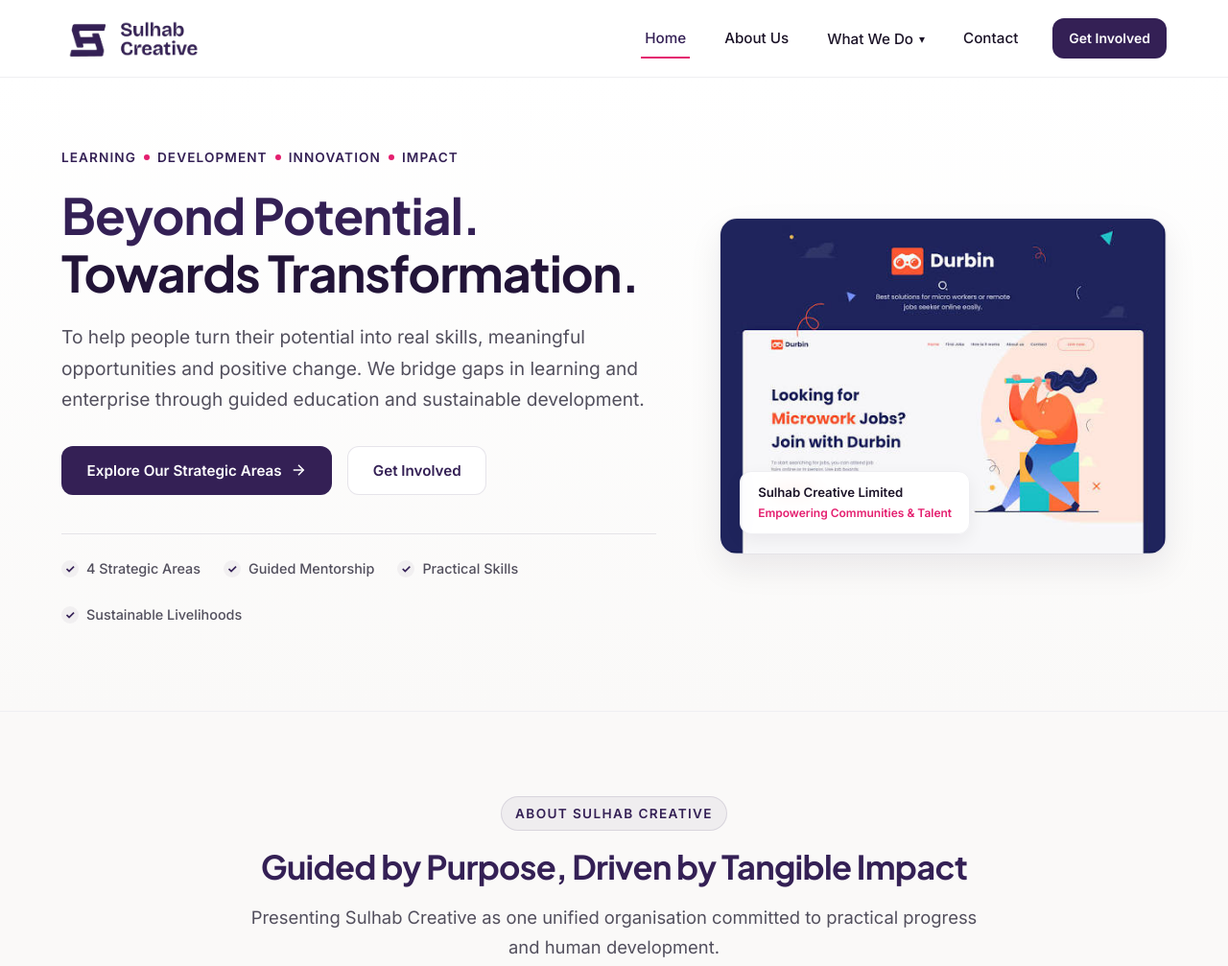
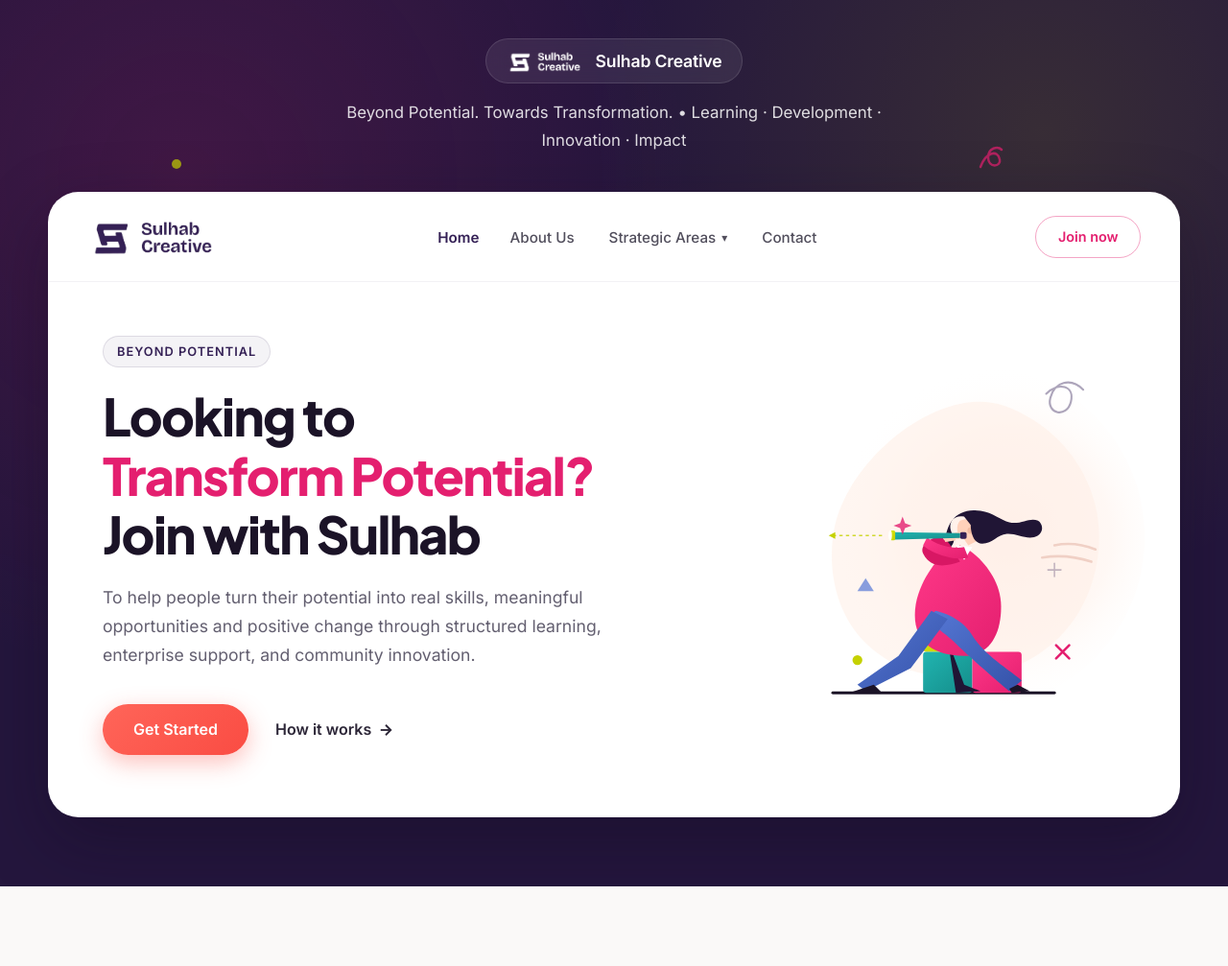
Before and after one commit to aminumuhammad000/sulhab, a plain HTML site: page index.html in a window 1280 px wide. Shown: the top 1007 px of the page at 96% size. Drawn offline with Linux system fonts and the light colour scheme.

Commit message:
Adapt hero section to hero.jpeg design layout with Sulhab logo, colors, and custom illustration

```diff
--- a/assets/css/styles.css
+++ b/assets/css/styles.css
@@ -180,15 +180,28 @@ p {
   font-size: 1.15rem;
 }
 
-/* Header & Navigation */
+/* Header & Navigation (Sticky On Scroll) */
 .site-header {
-  position: sticky;
+  position: fixed;
   top: 0;
-  background-color: rgba(255, 255, 255, 0.95);
-  backdrop-filter: blur(10px);
+  left: 0;
+  right: 0;
+  background-color: rgba(255, 255, 255, 0.98);
+  backdrop-filter: blur(12px);
   border-bottom: 1px solid var(--color-border-light);
   z-index: 1000;
-  transition: var(--transition);
+  transition: transform 0.3s ease, opacity 0.3s ease;
+  transform: translateY(-100%);
+  opacity: 0;
+  pointer-events: none;
+}
+
+.site-header.is-sticky,
+.site-header.always-visible {
+  transform: translateY(0);
+  opacity: 1;
+  pointer-events: auto;
+  box-shadow: 0 4px 20px rgba(0, 0, 0, 0.06);
 }
 
 .nav-container {
@@ -378,165 +391,278 @@ p {
   font-size: 0.875rem;
 }
 
-/* Hero Section */
-.hero-section {
-  padding: 4.5rem 0 5.5rem 0;
-  background: linear-gradient(180deg, #FFFFFF 0%, var(--color-bg-page) 100%);
-  border-bottom: 1px solid var(--color-border-light);
+/* ==========================================================================
+   Hero Stage (Adapted from hero.jpeg style with Sulhab branding)
+   ========================================================================== */
+.hero-stage-outer {
+  background-color: #24163D;
+  background-image:
+    radial-gradient(circle at 15% 20%, rgba(228, 31, 111, 0.15) 0%, transparent 40%),
+    radial-gradient(circle at 85% 15%, rgba(197, 209, 1, 0.12) 0%, transparent 35%);
+  padding: 2.5rem 1.5rem 4.5rem 1.5rem;
+  position: relative;
+  overflow: hidden;
 }
 
-.hero-grid {
-  display: grid;
-  grid-template-columns: 1.15fr 0.85fr;
-  align-items: center;
-  gap: 3.5rem;
+/* Floating doodles in outer hero banner */
+.hero-stage-doodles {
+  position: absolute;
+  inset: 0;
+  pointer-events: none;
+  z-index: 1;
 }
 
-.hero-content {
-  max-width: 620px;
+.doodle {
+  position: absolute;
+  opacity: 0.7;
 }
 
-.hero-descriptor {
+.doodle-dot-yellow {
+  top: 18%;
+  left: 14%;
+  width: 10px;
+  height: 10px;
+  border-radius: 50%;
+  background-color: var(--color-accent);
+}
+
+.doodle-loop-coral {
+  top: 16%;
+  right: 18%;
+  color: var(--color-secondary);
+}
+
+.doodle-ribbon-left {
+  top: 28%;
+  left: 12%;
+  color: #FFAA7A;
+}
+
+.doodle-star-right {
+  top: 32%;
+  right: 13%;
+  color: rgba(255, 255, 255, 0.4);
+}
+
+/* Top Mini Banner in outer hero */
+.hero-top-banner {
+  text-align: center;
+  position: relative;
+  z-index: 2;
+  margin-bottom: 2.5rem;
+}
+
+.hero-top-brand {
+  display: inline-flex;
+  align-items: center;
+  gap: 12px;
+  background: rgba(255, 255, 255, 0.08);
+  border: 1px solid rgba(255, 255, 255, 0.12);
+  backdrop-filter: blur(10px);
+  padding: 8px 20px;
+  border-radius: var(--radius-full);
+  margin-bottom: 1rem;
+}
+
+.hero-top-brand img {
+  height: 26px;
+  width: auto;
+}
+
+.hero-top-brand span {
+  color: #FFFFFF;
+  font-weight: 700;
+  font-size: 1.1rem;
+  letter-spacing: -0.01em;
+}
+
+.hero-top-subtext {
+  color: rgba(255, 255, 255, 0.85);
+  font-size: 1.05rem;
+  font-weight: 400;
+  max-width: 620px;
+  margin: 0 auto;
+}
+
+/* Floating White Main Card */
+.hero-card-frame {
+  max-width: 1180px;
+  margin: 0 auto;
+  background-color: #FFFFFF;
+  border-radius: 32px;
+  box-shadow: 0 25px 70px rgba(17, 8, 30, 0.35);
+  position: relative;
+  z-index: 3;
+  overflow: hidden;
+  border: 1px solid rgba(255, 255, 255, 0.9);
+}
+
+/* Inner Card Header / Nav */
+.card-nav {
   display: flex;
   align-items: center;
-  gap: 8px;
-  font-size: 0.85rem;
+  justify-content: space-between;
+  padding: 1.5rem 2.5rem;
+  background-color: #FFFFFF;
+  border-bottom: 1px solid #F2F1F5;
+}
+
+.card-brand {
+  display: flex;
+  align-items: center;
+}
+
+.card-brand img {
+  height: 44px;
+  width: auto;
+}
+
+.card-nav-links {
+  display: flex;
+  align-items: center;
+  gap: 2rem;
+}
+
+.card-nav-link {
+  font-size: 0.95rem;
+  font-weight: 500;
+  color: #524F5D;
+  transition: var(--transition);
+}
+
+.card-nav-link:hover,
+.card-nav-link.active {
+  color: var(--color-primary);
   font-weight: 600;
+}
+
+.card-nav-cta {
+  display: inline-flex;
+  align-items: center;
+  justify-content: center;
+  padding: 0.55rem 1.4rem;
+  border-radius: var(--radius-full);
+  border: 1.5px solid rgba(228, 31, 111, 0.4);
+  color: var(--color-secondary);
+  font-size: 0.9rem;
+  font-weight: 600;
+  background-color: transparent;
+  transition: var(--transition);
+}
+
+.card-nav-cta:hover {
+  background-color: var(--color-secondary);
+  color: #FFFFFF;
+  border-color: var(--color-secondary);
+  box-shadow: 0 4px 14px rgba(228, 31, 111, 0.25);
+}
+
+/* Card Hero Body Layout */
+.card-hero-body {
+  padding: 3.5rem 3rem 4rem 3.5rem;
+  display: grid;
+  grid-template-columns: 1.1fr 1fr;
+  align-items: center;
+  gap: 3rem;
+  position: relative;
+}
+
+.card-hero-content {
+  max-width: 540px;
+}
+
+.hero-pill-tag {
+  display: inline-block;
+  font-size: 0.8rem;
+  font-weight: 700;
   text-transform: uppercase;
   letter-spacing: 0.08em;
   color: var(--color-primary);
+  background-color: var(--color-primary-subtle);
+  border: 1px solid var(--color-primary-border);
+  padding: 5px 14px;
+  border-radius: var(--radius-full);
   margin-bottom: 1.25rem;
 }
 
-.hero-descriptor span.dot {
-  width: 6px;
-  height: 6px;
-  border-radius: 50%;
-  background-color: var(--color-secondary);
-  display: inline-block;
+.card-hero-title {
+  font-size: 3.35rem;
+  line-height: 1.15;
+  color: #1B1327;
+  font-weight: 800;
+  letter-spacing: -0.03em;
+  margin-bottom: 1.25rem;
 }
 
-.hero-title {
-  font-size: 3.25rem;
-  line-height: 1.15;
-  margin-bottom: 1.25rem;
-  color: var(--color-primary);
+.card-hero-title .highlight-magenta {
+  color: var(--color-secondary);
+  display: block;
 }
 
-.hero-title span.highlight {
-  color: var(--color-primary-dark);
-  position: relative;
-  display: inline-block;
+.card-hero-desc {
+  font-size: 1.1rem;
+  line-height: 1.7;
+  color: #635F70;
+  margin-bottom: 2.25rem;
 }
 
-.hero-title span.highlight::after {
-  content: '';
-  position: absolute;
-  bottom: 4px;
-  left: 0;
-  width: 100%;
-  height: 6px;
-  background-color: var(--color-accent-subtle);
-  z-index: -1;
-  border-radius: 2px;
+.card-hero-actions {
+  display: flex;
+  align-items: center;
+  gap: 1.75rem;
 }
 
-.hero-description {
-  font-size: 1.2rem;
-  color: var(--color-text-muted);
-  line-height: 1.7;
-  margin-bottom: 2rem;
-}
-
-.hero-buttons {
-  display: flex;
-  flex-wrap: wrap;
-  gap: 1rem;
-  margin-bottom: 2.5rem;
-}
-
-.hero-features {
-  display: flex;
-  flex-wrap: wrap;
-  gap: 1.5rem;
-  padding-top: 1.5rem;
-  border-top: 1px solid var(--color-border);
-}
-
-.hero-feature-item {
-  display: flex;
-  align-items: center;
-  gap: 8px;
-  font-size: 0.9rem;
-  font-weight: 500;
-  color: var(--color-text-muted);
-}
-
-.feature-check {
-  width: 18px;
-  height: 18px;
-  border-radius: 50%;
-  background-color: var(--color-primary-subtle);
-  color: var(--color-primary);
+.btn-pill-primary {
+  background-color: #FA5047;
+  background: linear-gradient(135deg, #FF6559 0%, #FA4C43 100%);
+  color: #FFFFFF;
+  padding: 0.85rem 2rem;
+  border-radius: var(--radius-full);
+  font-weight: 700;
+  font-size: 1rem;
+  box-shadow: 0 8px 24px rgba(250, 76, 67, 0.35);
+  border: none;
+  transition: var(--transition);
   display: inline-flex;
   align-items: center;
   justify-content: center;
-  font-size: 0.75rem;
-  font-weight: 700;
 }
 
-.hero-media {
-  position: relative;
+.btn-pill-primary:hover {
+  transform: translateY(-2px);
+  box-shadow: 0 12px 28px rgba(250, 76, 67, 0.45);
+  color: #FFFFFF;
 }
 
-.hero-image-wrapper {
-  position: relative;
-  border-radius: var(--radius-lg);
-  overflow: hidden;
-  box-shadow: var(--shadow-lg);
-  border: 1px solid var(--color-border);
-  background-color: #FFFFFF;
+.btn-pill-secondary {
+  color: #2D2738;
+  font-weight: 600;
+  font-size: 1rem;
+  display: inline-flex;
+  align-items: center;
+  gap: 6px;
+  transition: var(--transition);
 }
 
-.hero-image {
+.btn-pill-secondary:hover {
+  color: var(--color-secondary);
+  gap: 10px;
+}
+
+/* Card Hero Illustration Column */
+.card-hero-visual {
+  position: relative;
+  display: flex;
+  align-items: center;
+  justify-content: center;
+}
+
+.hero-illustration-svg {
   width: 100%;
+  max-width: 520px;
   height: auto;
   display: block;
-  object-fit: cover;
-  transition: transform 0.4s ease;
-}
-
-.hero-image-wrapper:hover .hero-image {
-  transform: scale(1.02);
-}
-
-.hero-badge-overlay {
-  position: absolute;
-  bottom: 20px;
-  left: 20px;
-  background: rgba(255, 255, 255, 0.95);
-  backdrop-filter: blur(8px);
-  padding: 12px 18px;
-  border-radius: var(--radius-md);
-  border: 1px solid var(--color-border-light);
-  box-shadow: var(--shadow-md);
-  max-width: 260px;
-}
-
-.hero-badge-overlay p {
-  font-size: 0.825rem;
-  margin: 0;
-  color: var(--color-text-main);
-  font-weight: 600;
-  line-height: 1.4;
-}
-
-.hero-badge-overlay span {
-  font-size: 0.75rem;
-  color: var(--color-secondary);
-  font-weight: 600;
-  display: block;
-  margin-top: 2px;
+  transform: scale(1.05);
 }
 
 /* About Section */
@@ -1087,13 +1213,23 @@ textarea.form-control {
 
 /* Responsive Breakpoints */
 @media (max-width: 1024px) {
-  .hero-grid {
+  .hero-stage-outer {
+    padding: 2rem 1rem 3.5rem 1rem;
+  }
+
+  .card-hero-body {
     grid-template-columns: 1fr;
+    padding: 2.5rem 2rem;
     gap: 2.5rem;
   }
 
-  .hero-content {
+  .card-hero-content {
     max-width: 100%;
+    text-align: center;
+  }
+
+  .card-hero-actions {
+    justify-content: center;
   }
 
   .about-intro-grid {
@@ -1125,42 +1261,33 @@ textarea.form-control {
 }
 
 @media (max-width: 768px) {
-  .nav-menu {
-    position: fixed;
-    top: 80px;
-    left: 0;
-    right: 0;
-    background-color: #FFFFFF;
-    border-bottom: 1px solid var(--color-border);
-    flex-direction: column;
-    align-items: flex-start;
-    padding: 1.5rem;
-    gap: 1rem;
-    display: none;
-    box-shadow: var(--shadow-lg);
+  .card-nav {
+    padding: 1.25rem 1.5rem;
   }
 
-  .nav-menu.is-open {
-    display: flex;
+  .card-nav-links {
+    display: none;
   }
 
-  .dropdown-menu {
-    position: static;
-    opacity: 1;
-    visibility: visible;
-    transform: none;
-    box-shadow: none;
-    border: none;
-    padding-left: 1rem;
+  .card-hero-title {
+    font-size: 2.35rem;
+  }
+
+  .card-hero-body {
+    padding: 2rem 1.25rem 2.5rem 1.25rem;
+  }
+
+  .card-hero-actions {
+    flex-direction: column;
+    width: 100%;
+  }
+
+  .btn-pill-primary {
     width: 100%;
   }
 
   .menu-toggle {
     display: block;
-  }
-
-  .hero-title {
-    font-size: 2.4rem;
   }
 
   h1 { font-size: 2.2rem; }
--- a/index.html
+++ b/index.html
@@ -50,71 +50,110 @@
     </div>
   </header>
 
-  <!-- 1. Hero Section -->
-  <section class="hero-section" id="hero">
-    <div class="container">
-      <div class="hero-grid">
-        <div class="hero-content">
-          <div class="hero-descriptor">
-            <span>Learning</span>
-            <span class="dot"></span>
-            <span>Development</span>
-            <span class="dot"></span>
-            <span>Innovation</span>
-            <span class="dot"></span>
-            <span>Impact</span>
+  <!-- 1. Hero Stage (Adapted from hero.jpeg with Sulhab Logo, Colors, Navs and Illustration) -->
+  <section class="hero-stage-outer" id="hero">
+
+    <!-- Ambient doodles / background shapes like hero.jpeg -->
+    <div class="hero-stage-doodles" aria-hidden="true">
+      <div class="doodle doodle-dot-yellow"></div>
+      <div class="doodle doodle-loop-coral">
+        <svg width="34" height="34" viewBox="0 0 34 34" fill="none" stroke="currentColor" stroke-width="2.5">
+          <path d="M6 26C12 10 24 8 26 18C28 26 14 28 14 16C14 6 24 4 28 8" stroke-linecap="round"/>
+        </svg>
+      </div>
+      <div class="doodle doodle-ribbon-left">
+        <svg width="48" height="48" viewBox="0 0 48 48" fill="none" stroke="currentColor" stroke-width="3">
+          <path d="M10 40C16 16 32 12 36 24C40 36 20 38 22 20" stroke-linecap="round"/>
+        </svg>
+      </div>
+      <div class="doodle doodle-star-right">
+        <svg width="24" height="24" viewBox="0 0 24 24" fill="currentColor">
+          <polygon points="12,2 15,9 22,12 15,15 12,22 9,15 2,12 9,9"/>
+        </svg>
+      </div>
+    </div>
+
+    <!-- Top Presentation Banner -->
+    <div class="hero-top-banner">
+      <div class="hero-top-brand">
+        <img src="assets/images/logo-white.png" alt="Sulhab Creative Icon">
+        <span>Sulhab Creative</span>
+      </div>
+      <p class="hero-top-subtext">
+        Beyond Potential. Towards Transformation. • Learning · Development · Innovation · Impact
+      </p>
+    </div>
+
+    <!-- Main Floating White Card Canvas -->
+    <div class="hero-card-frame">
+
+      <!-- Card Internal Navigation -->
+      <nav class="card-nav" aria-label="Main Navigation">
+        <a href="index.html" class="card-brand" aria-label="Sulhab Creative Home">
+          <img src="assets/images/logo.png" alt="Sulhab Creative">
+        </a>
+
+        <div class="card-nav-links">
+          <a href="#hero" class="card-nav-link active">Home</a>
+          <a href="#about" class="card-nav-link">About Us</a>
+          <div class="nav-dropdown">
+            <button class="dropdown-trigger" style="font-size: 0.95rem; color: #524F5D;">
+              Strategic Areas
+              <span class="dropdown-icon">▾</span>
+            </button>
+            <div class="dropdown-menu">
+              <a href="services/learning-and-development.html" class="dropdown-link">Learning & Development</a>
+              <a href="services/career-development.html" class="dropdown-link">Career Development</a>
+              <a href="services/womens-enterprise.html" class="dropdown-link">Women's Enterprise</a>
+              <a href="services/community-development.html" class="dropdown-link">Community Development</a>
+            </div>
           </div>
+          <a href="#contact" class="card-nav-link">Contact</a>
+        </div>
 
-          <h1 class="hero-title">
-            Beyond Potential. <br>
-            <span class="highlight">Towards Transformation.</span>
+        <a href="#contact" class="card-nav-cta">Join now</a>
+      </nav>
+
+      <!-- Card Hero Split Content -->
+      <div class="card-hero-body">
+
+        <!-- Left Column: Copy & Actions -->
+        <div class="card-hero-content">
+          <span class="hero-pill-tag">Beyond Potential</span>
+
+          <h1 class="card-hero-title">
+            Looking to <br>
+            <span class="highlight-magenta">Transform Potential?</span>
+            Join with Sulhab
           </h1>
 
-          <p class="hero-description">
-            To help people turn their potential into real skills, meaningful opportunities and positive change. We bridge gaps in learning and enterprise through guided education and sustainable development.
+          <p class="card-hero-desc">
+            To help people turn their potential into real skills, meaningful opportunities and positive change through structured learning, enterprise support, and community innovation.
           </p>
 
-          <div class="hero-buttons">
-            <a href="#services" class="btn btn-primary">
-              Explore Our Strategic Areas
-              <svg width="18" height="18" viewBox="0 0 24 24" fill="none" stroke="currentColor" stroke-width="2"><line x1="5" y1="12" x2="19" y2="12"></line><polyline points="12 5 19 12 12 19"></polyline></svg>
+          <div class="card-hero-actions">
+            <a href="#services" class="btn-pill-primary">
+              Get Started
             </a>
-            <a href="#contact" class="btn btn-secondary">
-              Get Involved
+            <a href="#about" class="btn-pill-secondary">
+              How it works
+              <svg width="18" height="18" viewBox="0 0 24 24" fill="none" stroke="currentColor" stroke-width="2.5">
+                <line x1="5" y1="12" x2="19" y2="12"></line>
+                <polyline points="12 5 19 12 12 19"></polyline>
+              </svg>
             </a>
-          </div>
-
-          <div class="hero-features">
-            <div class="hero-feature-item">
-              <span class="feature-check">✓</span>
-              <span>4 Strategic Areas</span>
-            </div>
-            <div class="hero-feature-item">
-              <span class="feature-check">✓</span>
-              <span>Guided Mentorship</span>
-            </div>
-            <div class="hero-feature-item">
-              <span class="feature-check">✓</span>
-              <span>Practical Skills</span>
-            </div>
-            <div class="hero-feature-item">
-              <span class="feature-check">✓</span>
-              <span>Sustainable Livelihoods</span>
-            </div>
           </div>
         </div>
 
-        <div class="hero-media">
-          <div class="hero-image-wrapper">
-            <img src="assets/images/hero.jpeg" alt="Sulhab Creative - Learning, Innovation and Impact" class="hero-image">
-            <div class="hero-badge-overlay">
-              <p>Sulhab Creative Limited</p>
-              <span>Empowering Communities & Talent</span>
-            </div>
-          </div>
+        <!-- Right Column: Vector Illustration matching hero.jpeg composition -->
+        <div class="card-hero-visual">
+          <img src="assets/images/hero-illustration.svg" alt="Sulhab Creative - Transformation and Future Vision" class="hero-illustration-svg">
         </div>
+
       </div>
+
     </div>
+
   </section>
 
   <!-- 2. About Section (Who We Are, Mission, Vision, and Values) -->
```
Also changed, not shown: assets/js/main.js (+14 -1 lines), services/career-development.html (+1 -1 lines), services/community-development.html (+1 -1 lines), services/learning-and-development.html (+1 -1 lines), services/womens-enterprise.html (+1 -1 lines), assets/images/hero-illustration.svg (added).
